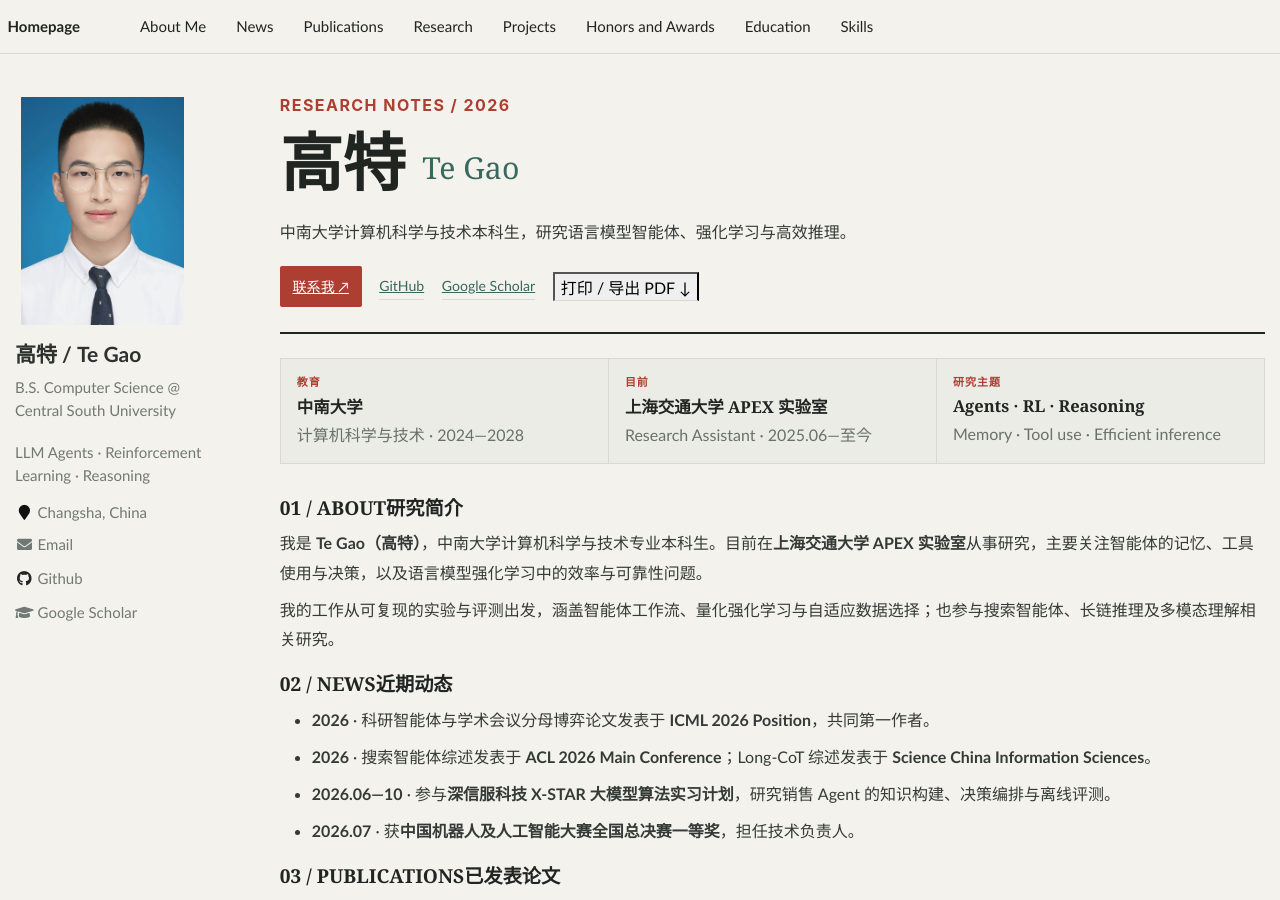
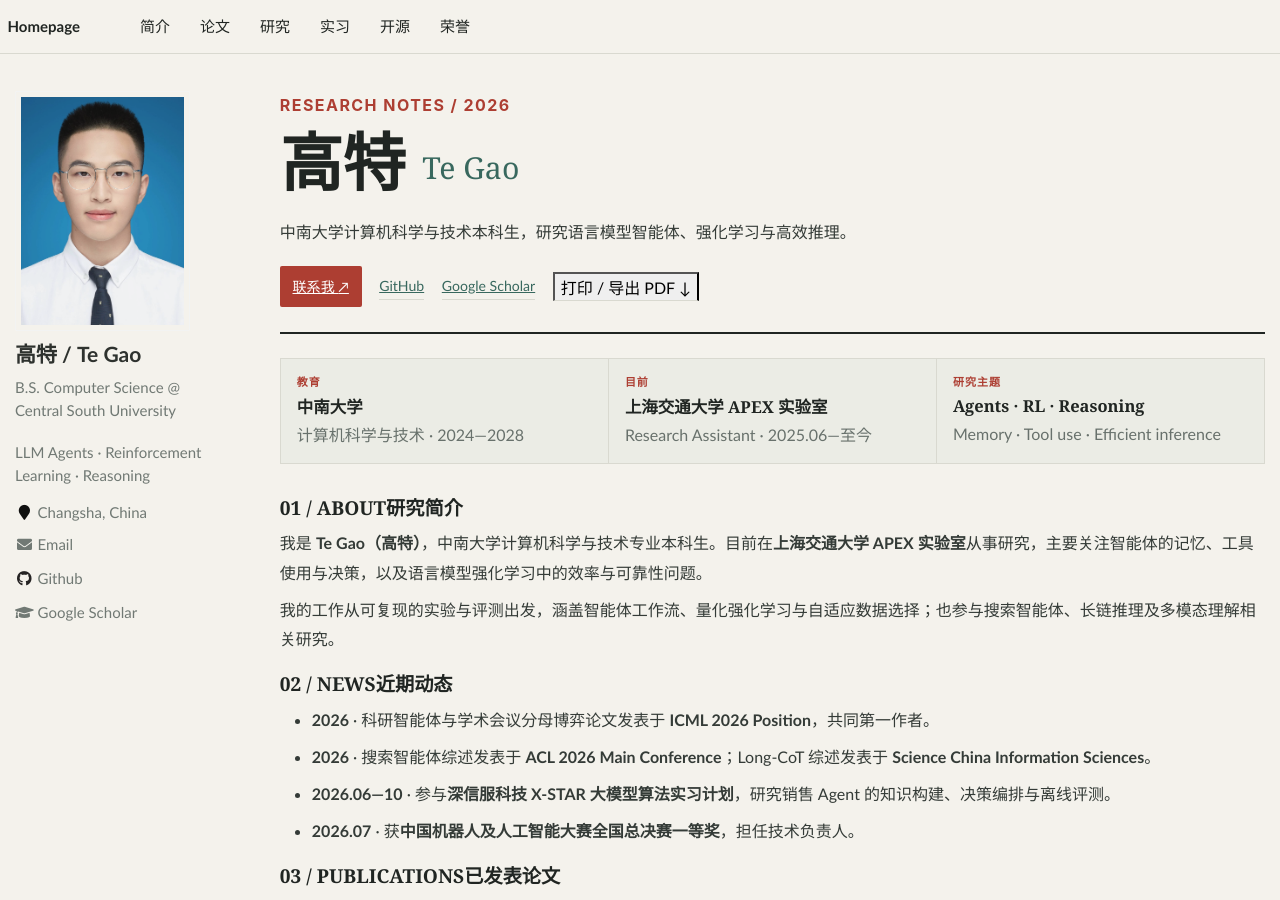
Before and after one commit to GoatCsu/GoatCsu.github.io, a Jekyll site: the page built from _pages/about.md, in a window 1280 px wide and 900 px high. Built offline with Jekyll 4.4.1, drawn with Linux system fonts in a browser that asks for light colours.

Commit message:
Point navigation to stable section identifiers

```diff
--- a/_data/navigation.yml
+++ b/_data/navigation.yml
@@ -1,25 +1,13 @@
-# main links links
 main:
-  - title: "About Me"
-    url: "/#about-me"
-
-  - title: "News"
-    url: "/#-news"
-
-  - title: "Publications"
-    url: "/#-publications"
-
-  - title: "Research"
-    url: "/#-research-experience"
-
-  - title: "Projects"
-    url: "/#-open-source-and-projects"
-
-  - title: "Honors and Awards"
-    url: "/#-honors-and-awards"
-
-  - title: "Education"
-    url: "/#-education"
-
-  - title: "Skills"
-    url: "/#-skills"
+  - title: "简介"
+    url: "/#research-overview"
+  - title: "论文"
+    url: "/#publications"
+  - title: "研究"
+    url: "/#research"
+  - title: "实习"
+    url: "/#experience"
+  - title: "开源"
+    url: "/#projects"
+  - title: "荣誉"
+    url: "/#awards"
```
